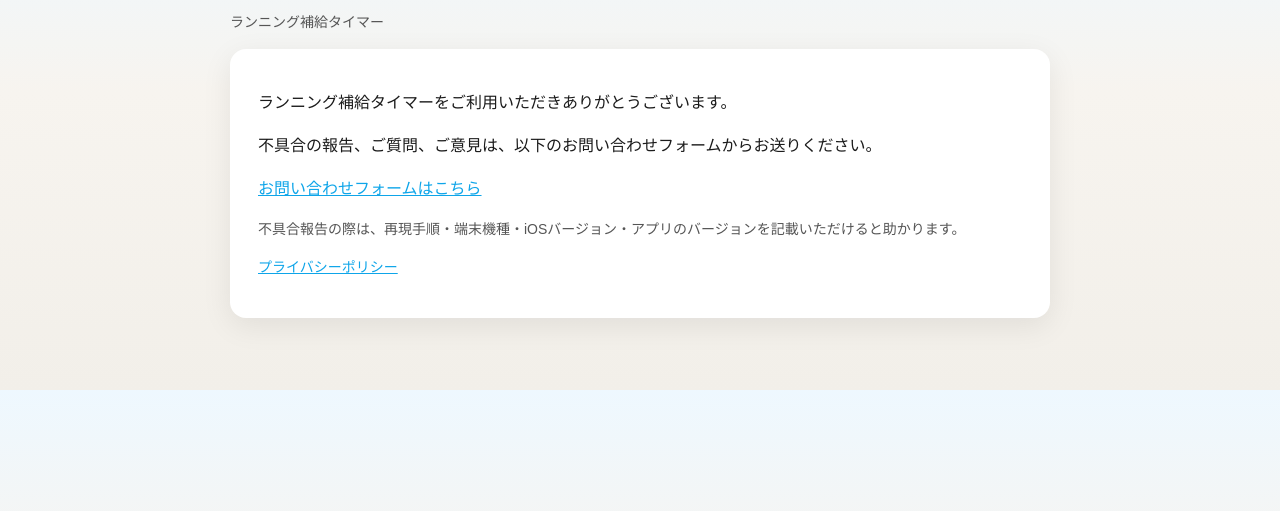
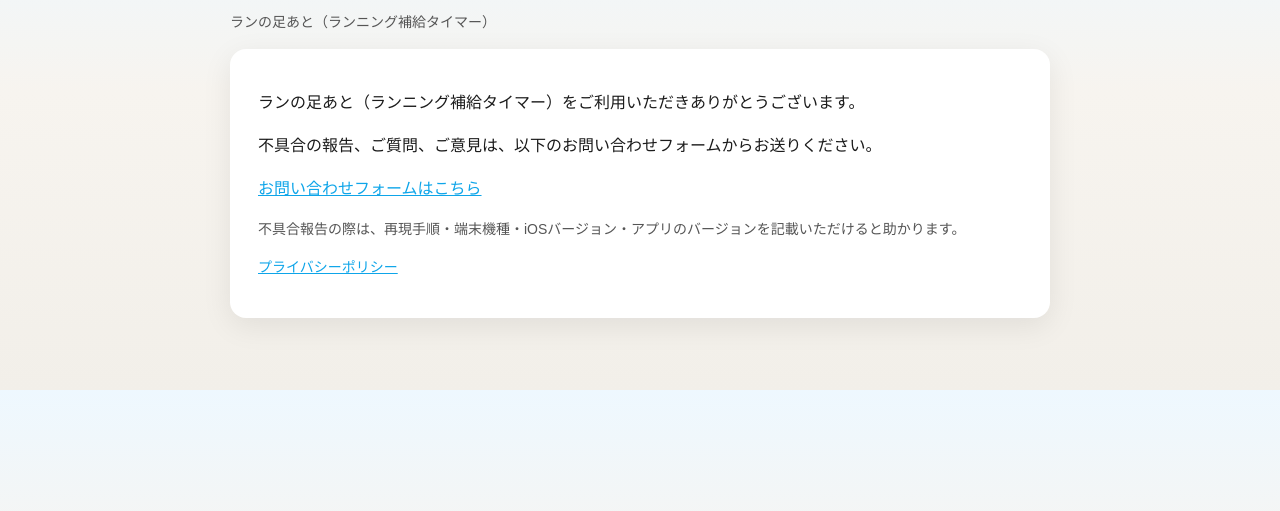
Before and after one commit to mytysoldier/app-privacy, a plain HTML site: page support/race-fuel-timer/index.html in a window 1280 px wide. Shown: the part 105-616 px from the top of the page. Drawn offline with Linux system fonts and the light colour scheme.

Commit message:
Update race fuel app name on support pages

```diff
--- a/support/race-fuel-timer/index.html
+++ b/support/race-fuel-timer/index.html
@@ -3,7 +3,7 @@
   <head>
     <meta charset="utf-8" />
     <meta name="viewport" content="width=device-width, initial-scale=1" />
-    <title>サポート | ランニング補給タイマー</title>
+    <title>サポート | ランの足あと（ランニング補給タイマー）</title>
     <style>
       :root {
         color-scheme: light;
@@ -57,9 +57,9 @@
   <body>
     <main>
       <h1>サポート</h1>
-      <p class="note">ランニング補給タイマー</p>
+      <p class="note">ランの足あと（ランニング補給タイマー）</p>
       <div class="card">
-        <p>ランニング補給タイマーをご利用いただきありがとうございます。</p>
+        <p>ランの足あと（ランニング補給タイマー）をご利用いただきありがとうございます。</p>
         <p>
           不具合の報告、ご質問、ご意見は、以下のお問い合わせフォームからお送りください。
         </p>
```
Also changed, not shown: privacy/race-fuel-timer/index.html (+3 -3 lines).
